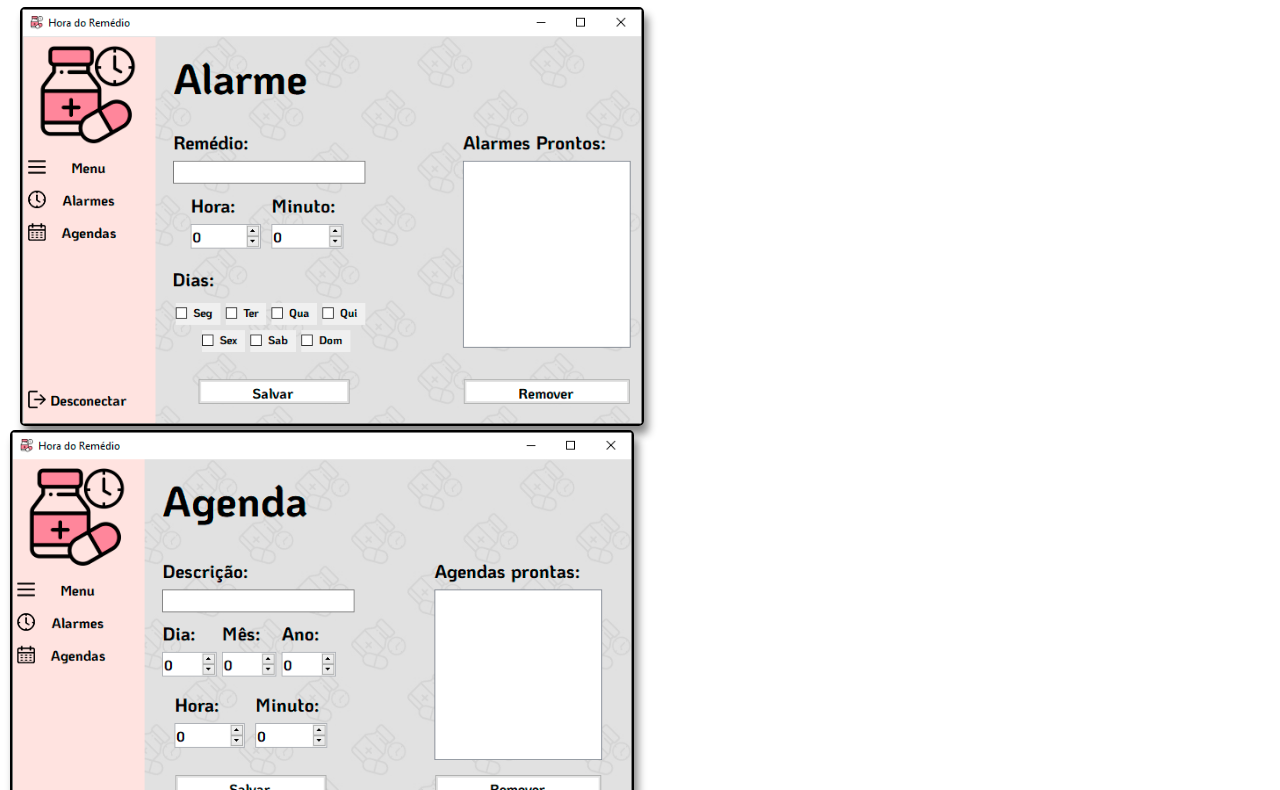
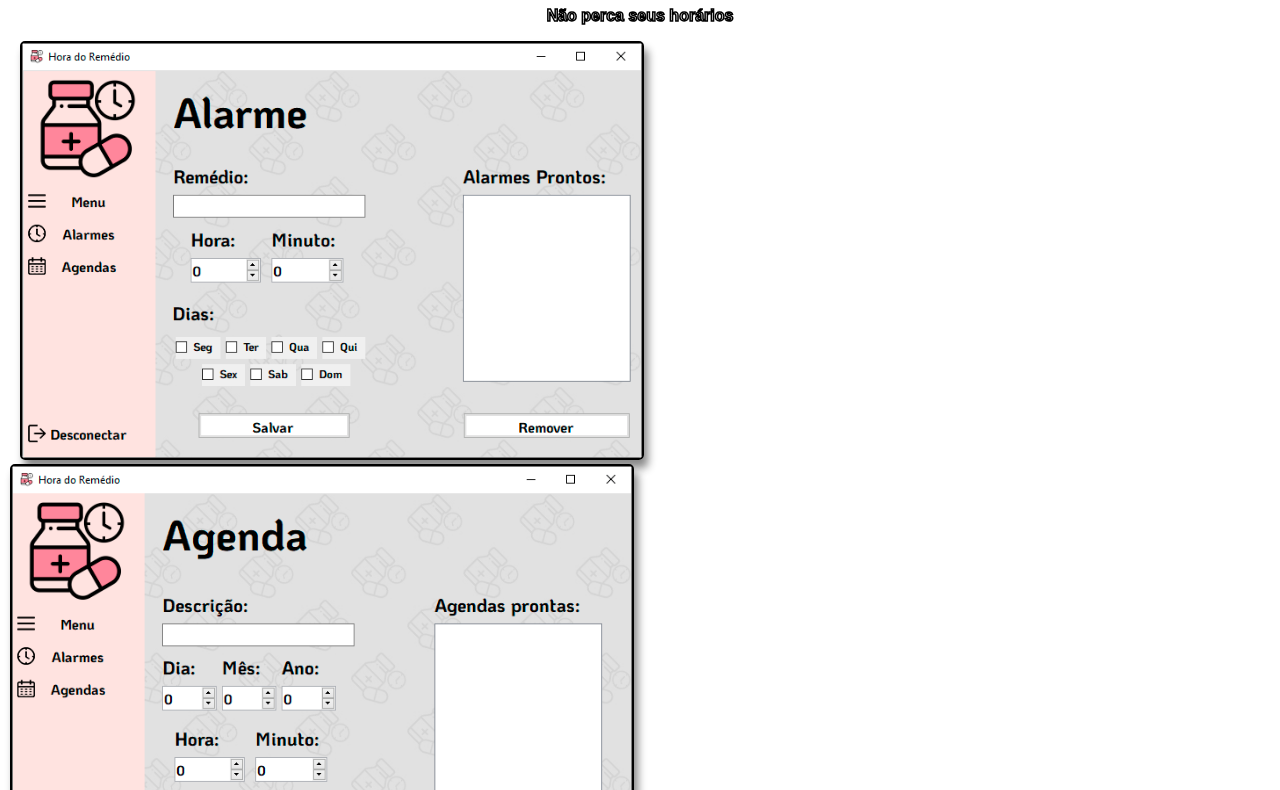
Before and after one commit to vitorferreiradsilva/PITSite, a plain HTML site: page index.html in a window 1280 px wide. Shown: the part 187-977 px from the top of the page. Drawn offline with Linux system fonts and the light colour scheme; a web font is replaced by a local one.

Commit message:
Adicionando paragrafo debaixo do texto kkkk

```diff
--- a/index.html
+++ b/index.html
@@ -41,6 +41,7 @@
         <h1>
             Instale agora o aplicativo Hora do Remédio
         </h1>
+        <p>Não perca seus horários</p>
     </div>
 
     <div class="prints">
```
